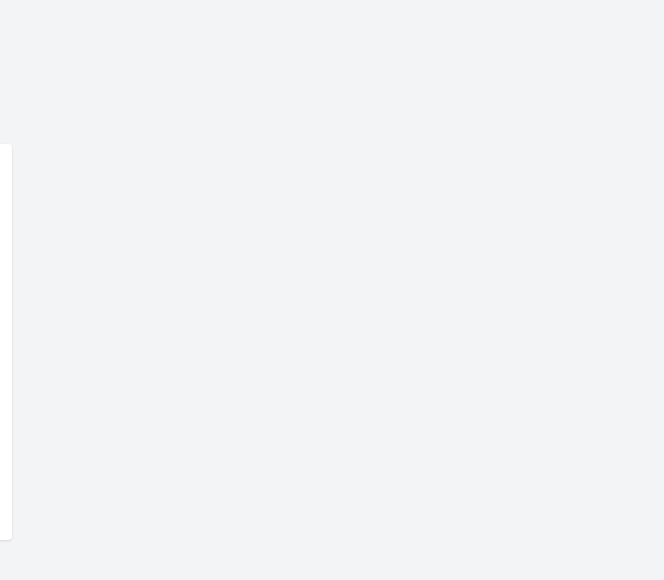
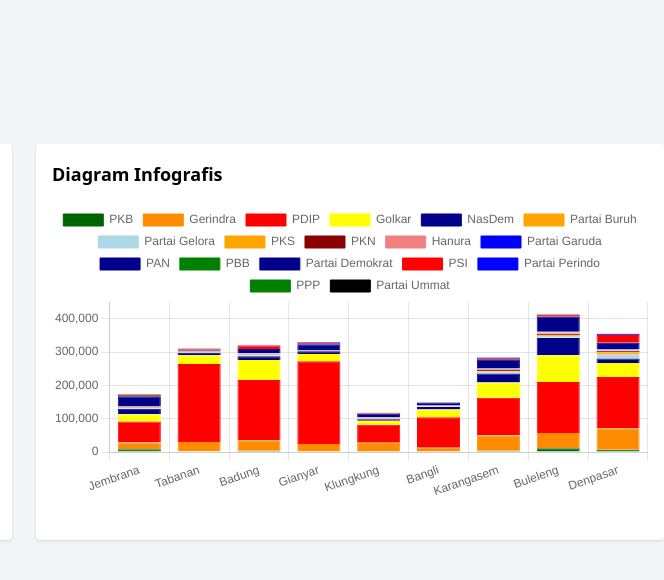
Before and after one commit to KhairuFadilah/pemilu-bali-2024, a plain HTML site: page dashboard-pemilu/index.html in a window 1280 px wide. Shown: the full height of the page, 616-1280 px from the left. Drawn offline with nearby package versions, Linux system fonts and the light colour scheme.

Commit message:
4 commit

```diff
--- a/dashboard-pemilu/index.html
+++ b/dashboard-pemilu/index.html
@@ -16,7 +16,7 @@
         <div class="menu-toggle" onclick="toggleMenu()">&#9776;</div>
         <ul class="menu">
             <li><a href="https:/daunbonteng.github.io/dashboard/">Home</a></li>
-            <li><a href="https://daunbonteng.github.io/mukapeta/">See Fullscreen
+            <li><a href="https://khairufadilah.github.io/pemilu-bali-2024/#9/-8.5498/115.2466">See Fullscreen
                 Map</a></li>
             <li><a href="https://instagram.com/ngguhbd">Contact</a></li>
         </ul>
@@ -26,8 +26,101 @@
         <!-- Peta -->
         <div class="bg-white p-4 shadow rounded">
         <h2 class="text-lg font-semibold mb-4">Peta Interaktif</h2>
-        <iframe src="https://daunbonteng.github.io/mukapeta/" class="w-full h-80 border
+        <iframe src="https://khairufadilah.github.io/pemilu-bali-2024/#9/-8.5498/115.2466" class="w-full h-80 border
         rounded" allowfullscreen></iframe>
         </div>
+        <!-- Diagram -->
+    <div class="bg-white p-4 shadow rounded">
+        <h2 class="text-lg font-semibold mb-4">Diagram Infografis</h2>
+        <!-- <canvas id="chart" class="w-full h-80"></canvas> -->
+        <!-- <h2 style="text-align: center;">Total Suara Partai per Kabupaten/Kota</h2> -->
+        <canvas id="stackedBarChart" width="800" height="400"></canvas>
+    </div>
+
+    <script>
+        // Labels untuk sumbu X (Kabupaten/Kota)
+        const labels = ["Jembrana", "Tabanan", "Badung", "Gianyar", "Klungkung", "Bangli", "Karangasem", "Buleleng", "Denpasar"];
+
+        // Data suara partai per kabupaten/kota
+        const dataPartai = {
+            "PKB": [8644, 2257, 4203, 1532, 1483, 1315, 3575, 11603, 7016],
+            "Gerindra": [19713, 27850, 31318, 22949, 26485, 11772, 45829, 45337, 64060],
+            "PDIP": [63306, 234166, 180481, 247811, 53559, 91340, 113400, 152917, 153904],
+            "Golkar": [21767, 26011, 59825, 22088, 12408, 22898, 45970, 80772, 41782],
+            "NasDem": [16412, 7407, 11129, 7764, 4244, 8029, 27143, 51590, 13960],
+            "Partai Buruh": [708, 638, 956, 659, 817, 695, 1306, 1566, 1700],
+            "Partai Gelora": [1384, 1227, 2057, 807, 890, 834, 3264, 3954, 9314],
+            "PKS": [1373, 1039, 2216, 402, 511, 294, 2445, 3166, 7699],
+            "PKN": [3085, 1650, 2368, 1182, 1259, 1325, 4621, 3923, 4268],
+            "Hanura": [378, 326, 825, 306, 2584, 279, 1190, 3385, 578],
+            "Partai Garuda": [327, 342, 419, 284, 284, 307, 880, 924, 833],
+            "PAN": [780, 340, 611, 332, 256, 239, 479, 1724, 1922],
+            "PBB": [221, 199, 236, 94, 63, 80, 254, 276, 382],
+            "Partai Demokrat": [29113, 3538, 12369, 17340, 9884, 8840, 28173, 44650, 20569],
+            "PSI": [3823, 3511, 10544, 4590, 3103, 1483, 4328, 6148, 23192],
+            "Partai Perindo": [387, 494, 1498, 1552, 664, 254, 1343, 1112, 3227],
+            "PPP": [1610, 290, 302, 138, 147, 138, 363, 1506, 738],
+            "Partai Ummat": [228, 119, 210, 95, 80, 114, 261, 400, 653]
+        };
+
+        // Warna khusus untuk setiap partai
+        const partaiColors = {
+            "PKB": "darkgreen",
+            "Gerindra": "darkorange",
+            "PDIP": "red",
+            "Golkar": "yellow",
+            "NasDem": "darkblue",
+            "Partai Buruh": "orange",
+            "Partai Gelora": "lightblue",
+            "PKS": "orange",
+            "PKN": "darkred",
+            "Hanura": "lightcoral",
+            "Partai Garuda": "blue",
+            "PAN": "darkblue",
+            "PBB": "green",
+            "Partai Demokrat": "darkblue",
+            "PSI": "red",
+            "Partai Perindo": "blue",
+            "PPP": "green",
+            "Partai Ummat": "black"
+        };
+
+        // Menyiapkan dataset
+        const datasets = Object.keys(dataPartai).map(partai => ({
+            label: partai,
+            data: dataPartai[partai],
+            backgroundColor: partaiColors[partai],
+            borderColor: partaiColors[partai],
+            borderWidth: 1
+        }));
+
+        // Membuat grafik
+        const ctx = document.getElementById('stackedBarChart').getContext('2d');
+        const stackedBarChart = new Chart(ctx, {
+            type: 'bar',
+            data: {
+                labels: labels,
+                datasets: datasets
+            },
+            options: {
+                responsive: true,
+                plugins: {
+                    legend: {
+                        position: 'top'
+                    },
+                },
+                scales: {
+                    x: {
+                        stacked: true // Mengaktifkan stack pada sumbu X
+                    },
+                    y: {
+                        stacked: true, // Mengaktifkan stack pada sumbu Y
+                        beginAtZero: true
+                    }
+                }
+            }
+        });
+    </script>
+  </div>
     </body>
 </html>
```
